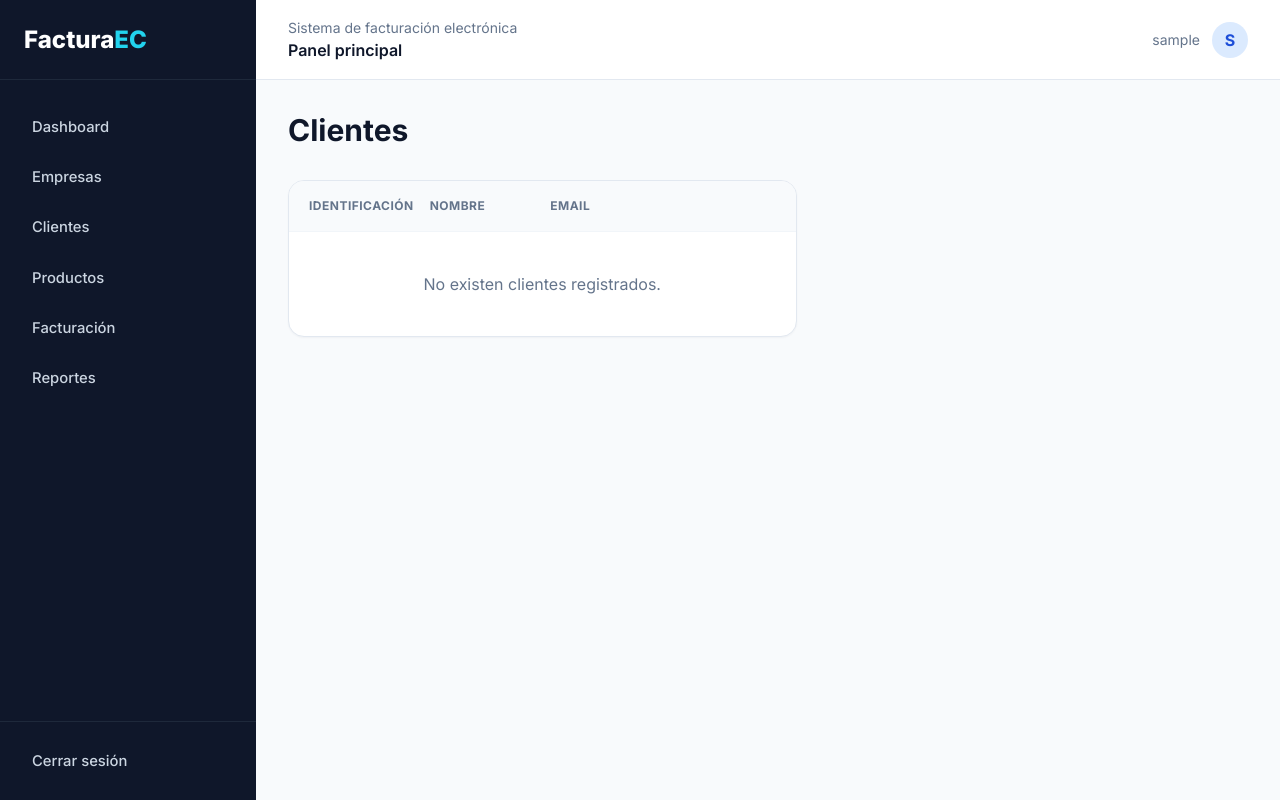
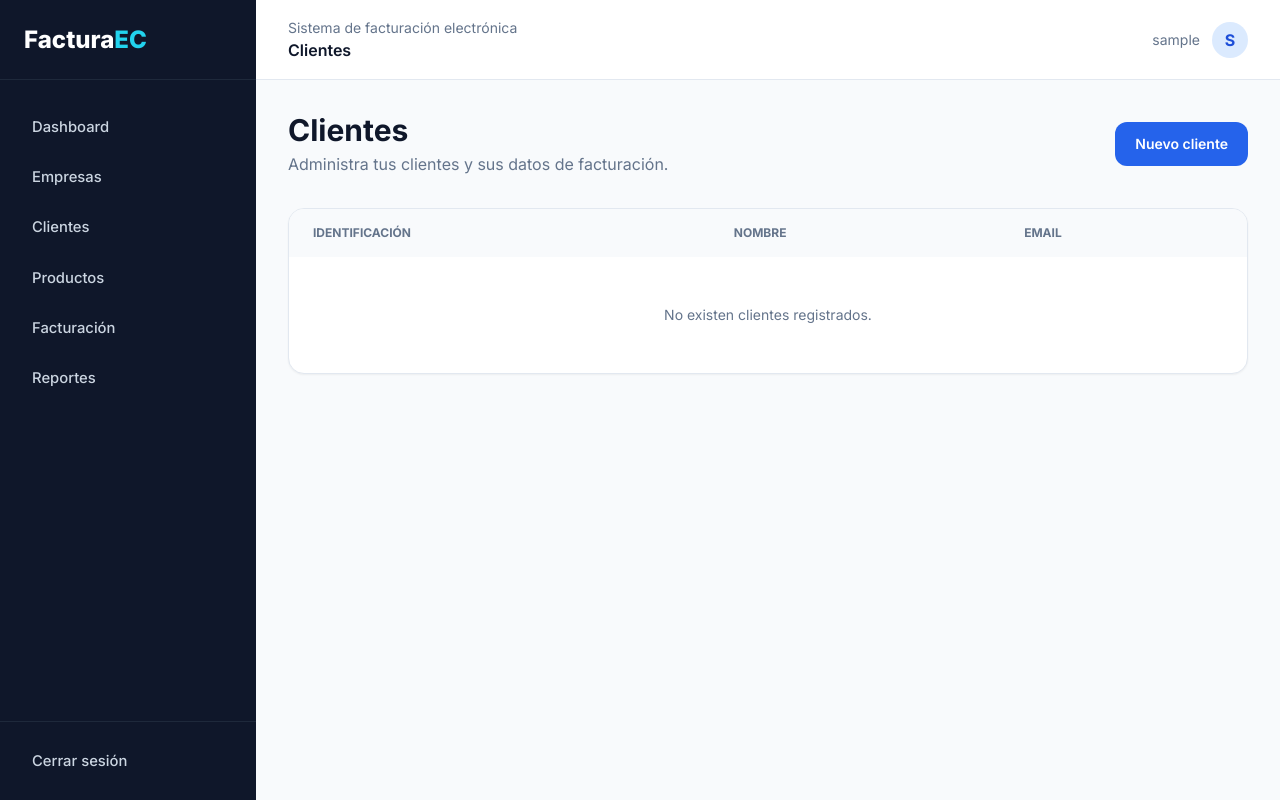
Before and after one commit to caeduardo99/facturacion_sri_django, a Django app: page /clientes/ in a window 1280 px wide. Run offline with Django 5.2, Linux system fonts and the light colour scheme; the visitor is signed in with stand-in values (Sample User, id 1); data that the repository does not hold is empty; some libraries are stand-ins or nearby versions.

Commit message:
Add client creation UI and SRI request dependency

```diff
--- a/templates/clientes/lista.html
+++ b/templates/clientes/lista.html
@@ -1 +1 @@
-{% extends 'base.html' %}{% block content %}<div class='page-head'><h1>Clientes</h1></div><div class='table'><div class='row head'><span>Identificación</span><span>Nombre</span><span>Email</span></div>{% for c in clientes %}<div class='row'><span>{{ c.identificacion }}</span><span>{{ c.nombres }}</span><span>{{ c.email }}</span></div>{% empty %}<p>No existen clientes registrados.</p>{% endfor %}</div>{% endblock %}
+{% extends 'base.html' %}{% block title %}Clientes | FacturaEC{% endblock %}{% block header_title %}Clientes{% endblock %}{% block content %}<div class="mb-8 flex flex-col gap-4 sm:flex-row sm:items-center sm:justify-between"><div><h1 class="text-3xl font-bold">Clientes</h1><p class="mt-1 text-slate-500">Administra tus clientes y sus datos de facturación.</p></div><a href="{% url 'clientes:nuevo' %}" class="rounded-xl bg-blue-600 px-5 py-3 text-sm font-semibold text-white hover:bg-blue-700">Nuevo cliente</a></div><div class="overflow-x-auto rounded-2xl border border-slate-200 bg-white shadow-sm"><table class="min-w-full text-left text-sm"><thead class="bg-slate-50 text-xs uppercase text-slate-500"><tr><th class="px-6 py-4">Identificación</th><th class="px-6 py-4">Nombre</th><th class="px-6 py-4">Email</th></tr></thead><tbody class="divide-y divide-slate-100">{% for c in clientes %}<tr class="hover:bg-slate-50"><td class="px-6 py-4 font-medium">{{ c.identificacion }}</td><td class="px-6 py-4">{{ c.nombres }}</td><td class="px-6 py-4 text-slate-500">{{ c.email|default:"-" }}</td></tr>{% empty %}<tr><td colspan="3" class="px-6 py-12 text-center text-slate-500">No existen clientes registrados.</td></tr>{% endfor %}</tbody></table></div>{% endblock %}
```
